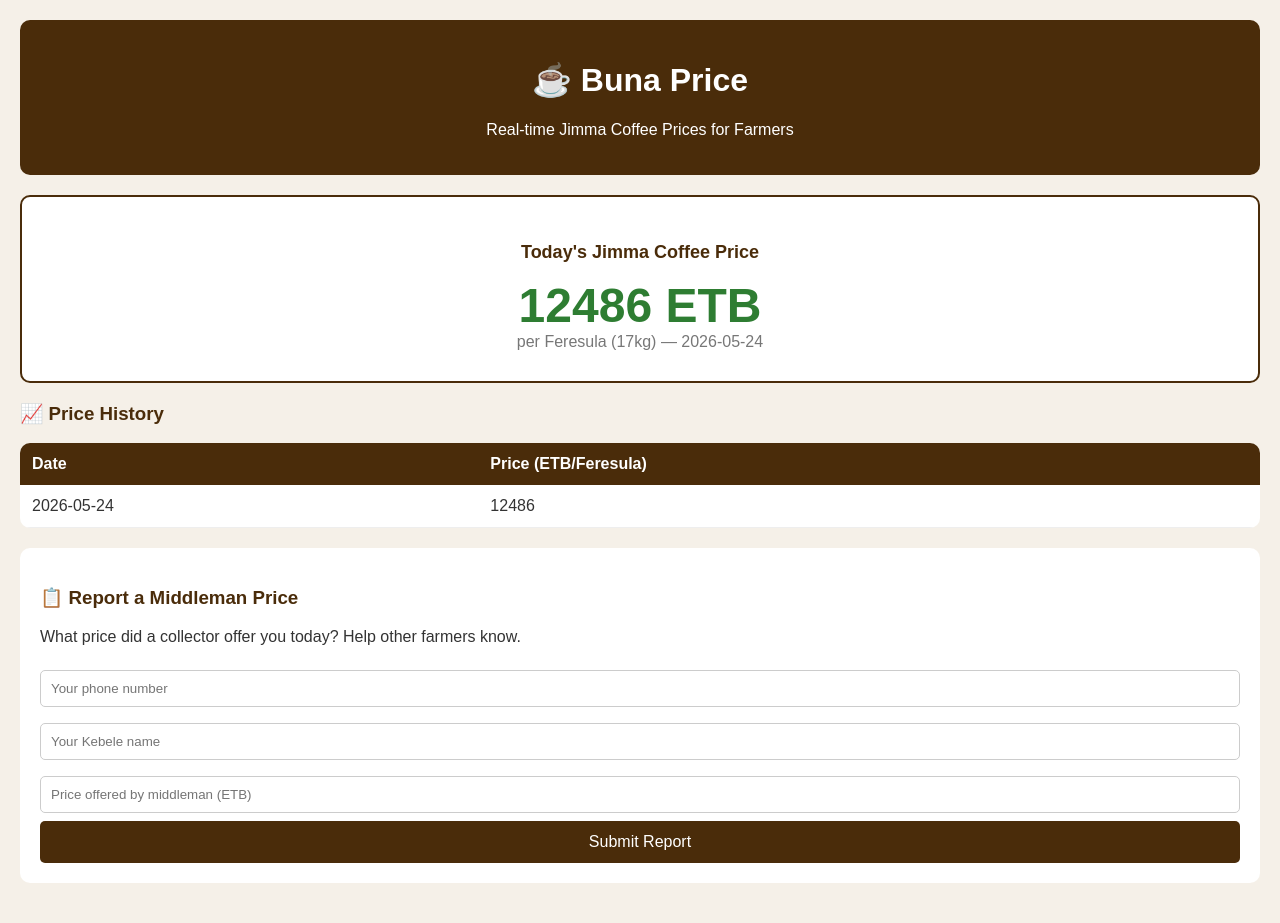
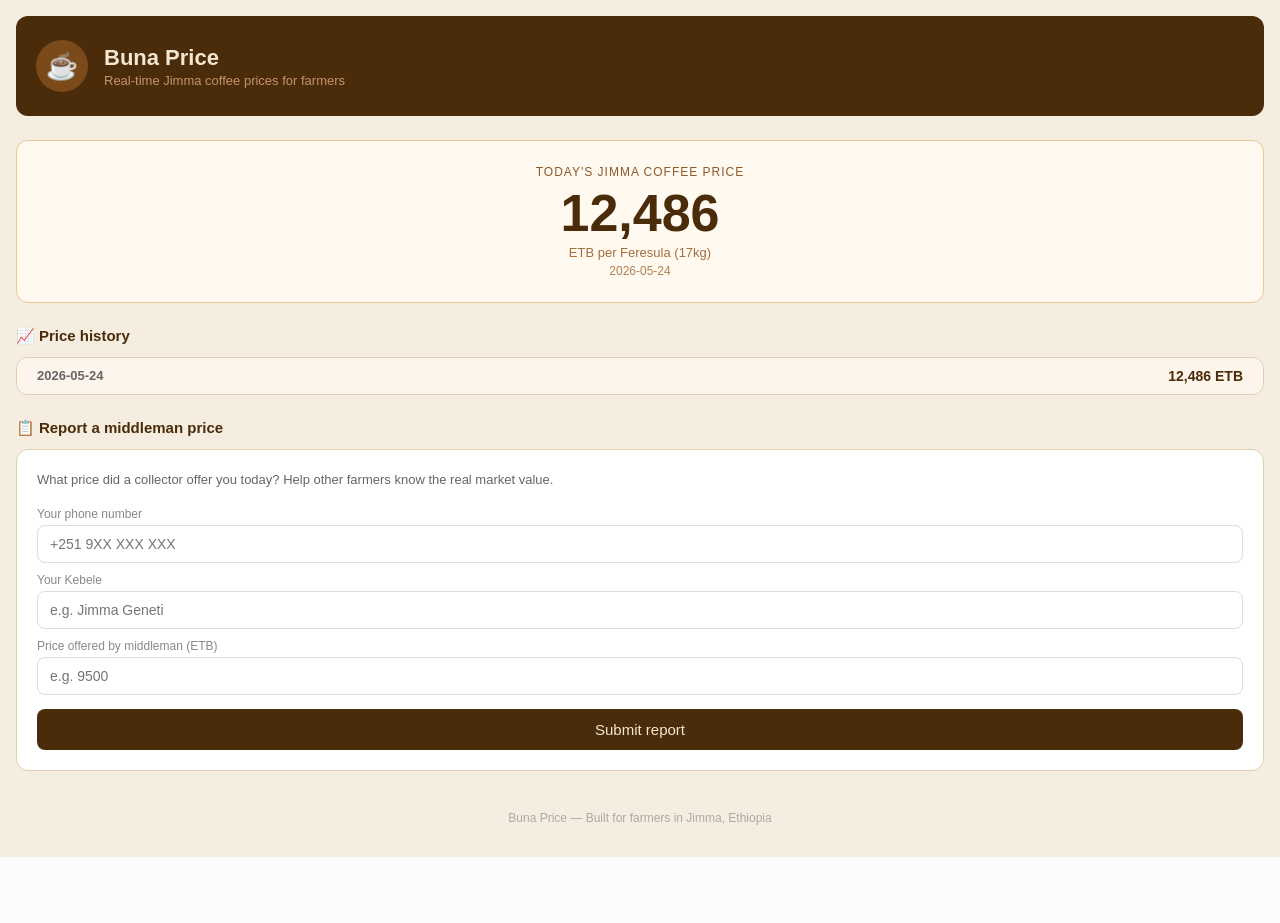
Before and after one commit to maruffadlu3-maker/bunaprice, a Flask app: page / in a window 1280 px wide. After the commit the page ends 857 px from the top, so only its background shows below. Run offline with Flask 3, Linux system fonts and the light colour scheme; data comes from the database, SQL or seed files in the repository.

Commit message:
Beautiful Ethiopian theme design

```diff
--- a/templates/index.html
+++ b/templates/index.html
@@ -5,139 +5,89 @@
     <meta name="viewport" content="width=device-width, initial-scale=1.0">
     <title>Buna Price - Jimma Coffee Prices</title>
     <style>
-        body {
-            font-family: Arial, sans-serif;
-            background-color: #f5f0e8;
-            color: #333;
-            margin: 0;
-            padding: 20px;
-        }
-        .header {
-            background-color: #4a2c0a;
-            color: white;
-            padding: 20px;
-            text-align: center;
-            border-radius: 10px;
-            margin-bottom: 20px;
-        }
-        .price-box {
-            background-color: #fff;
-            border: 2px solid #4a2c0a;
-            border-radius: 10px;
-            padding: 30px;
-            text-align: center;
-            margin-bottom: 20px;
-        }
-        .price-box h2 {
-            color: #4a2c0a;
-            font-size: 18px;
-        }
-        .price-box .price {
-            font-size: 48px;
-            font-weight: bold;
-            color: #2e7d32;
-        }
-        .price-box .unit {
-            font-size: 16px;
-            color: #777;
-        }
-        table {
-            width: 100%;
-            border-collapse: collapse;
-            background: white;
-            border-radius: 10px;
-            overflow: hidden;
-            margin-bottom: 20px;
-        }
-        th {
-            background-color: #4a2c0a;
-            color: white;
-            padding: 12px;
-            text-align: left;
-        }
-        td {
-            padding: 12px;
-            border-bottom: 1px solid #eee;
-        }
-        tr:hover {
-            background-color: #f9f4ec;
-        }
-        .report-form {
-            background: white;
-            padding: 20px;
-            border-radius: 10px;
-            margin-bottom: 20px;
-        }
-        .report-form h3 {
-            color: #4a2c0a;
-        }
-        input {
-            width: 100%;
-            padding: 10px;
-            margin: 8px 0;
-            border: 1px solid #ccc;
-            border-radius: 5px;
-            box-sizing: border-box;
-        }
-        button {
-            background-color: #4a2c0a;
-            color: white;
-            padding: 12px 24px;
-            border: none;
-            border-radius: 5px;
-            cursor: pointer;
-            width: 100%;
-            font-size: 16px;
-        }
-        button:hover {
-            background-color: #6b3f14;
-        }
+        * { box-sizing: border-box; margin: 0; padding: 0; }
+        body { font-family: Arial, sans-serif; background: #f5ede0; padding: 16px; }
+        .header { background: #4a2c0a; padding: 1.5rem 1.25rem; border-radius: 12px; margin-bottom: 1.5rem; display: flex; align-items: center; gap: 1rem; }
+        .logo { width: 52px; height: 52px; background: #7a4a1a; border-radius: 50%; display: flex; align-items: center; justify-content: center; font-size: 26px; flex-shrink: 0; }
+        .header-text h1 { font-size: 22px; font-weight: 600; color: #f5e6d0; }
+        .header-text p { font-size: 13px; color: #c4936a; margin-top: 2px; }
+        .price-card { background: #fff9f0; border: 1px solid #e8c99a; border-radius: 12px; padding: 1.5rem; margin-bottom: 1.5rem; text-align: center; }
+        .price-label { font-size: 12px; color: #8a5a2a; text-transform: uppercase; letter-spacing: 1px; margin-bottom: 0.5rem; }
+        .price-value { font-size: 52px; font-weight: bold; color: #4a2c0a; line-height: 1; }
+        .price-unit { font-size: 13px; color: #a07040; margin-top: 6px; }
+        .price-date { font-size: 12px; color: #b08050; margin-top: 4px; }
+        .section-title { font-size: 15px; font-weight: 600; color: #4a2c0a; margin-bottom: 0.75rem; }
+        .history-card { background: white; border: 1px solid #e0d0b0; border-radius: 12px; overflow: hidden; margin-bottom: 1.5rem; }
+        .history-row { display: flex; justify-content: space-between; padding: 10px 1.25rem; border-bottom: 1px solid #f0e0c0; }
+        .history-row:last-child { border-bottom: none; }
+        .history-row:first-child { background: #fdf5eb; font-weight: 600; }
+        .row-date { font-size: 13px; color: #666; }
+        .row-price { font-size: 14px; font-weight: 600; color: #4a2c0a; }
+        .report-card { background: white; border: 1px solid #e0d0b0; border-radius: 12px; padding: 1.25rem; margin-bottom: 1.5rem; }
+        .report-card p { font-size: 13px; color: #666; margin-bottom: 1rem; line-height: 1.6; }
+        .field { margin-bottom: 10px; }
+        .field label { font-size: 12px; color: #888; display: block; margin-bottom: 4px; }
+        .field input { width: 100%; padding: 10px 12px; border: 1px solid #ddd; border-radius: 8px; font-size: 14px; }
+        .submit-btn { width: 100%; padding: 12px; background: #4a2c0a; color: #f5e6d0; border: none; border-radius: 8px; font-size: 15px; cursor: pointer; margin-top: 4px; }
+        .submit-btn:hover { background: #6b3f14; }
+        .no-price { text-align: center; padding: 2rem; color: #888; }
+        .footer { text-align: center; font-size: 12px; color: #aaa; padding: 1rem 0; }
     </style>
 </head>
 <body>
 
     <div class="header">
-        <h1>☕ Buna Price</h1>
-        <p>Real-time Jimma Coffee Prices for Farmers</p>
+        <div class="logo">☕</div>
+        <div class="header-text">
+            <h1>Buna Price</h1>
+            <p>Real-time Jimma coffee prices for farmers</p>
+        </div>
     </div>
 
     {% if latest %}
-    <div class="price-box">
-        <h2>Today's Jimma Coffee Price</h2>
-        <div class="price">{{ latest[1] | int }} ETB</div>
-        <div class="unit">per Feresula (17kg) — {{ latest[0] }}</div>
+    <div class="price-card">
+        <div class="price-label">Today's Jimma coffee price</div>
+        <div class="price-value">{{ "{:,.0f}".format(latest[1]) }}</div>
+        <div class="price-unit">ETB per Feresula (17kg)</div>
+        <div class="price-date">{{ latest[0] }}</div>
     </div>
     {% else %}
-    <div class="price-box">
-        <h2>No price data yet</h2>
-        <p>Run the scraper to fetch today's price</p>
+    <div class="price-card">
+        <div class="no-price">No price yet today. Check back after market opens.</div>
     </div>
     {% endif %}
 
-    <h3 style="color:#4a2c0a;">📈 Price History</h3>
-    <table>
-        <tr>
-            <th>Date</th>
-            <th>Price (ETB/Feresula)</th>
-        </tr>
+    <div class="section-title">📈 Price history</div>
+    <div class="history-card">
         {% for row in prices %}
-        <tr>
-            <td>{{ row[0] }}</td>
-            <td>{{ row[1] | int }}</td>
-        </tr>
+        <div class="history-row">
+            <span class="row-date">{{ row[0] }}</span>
+            <span class="row-price">{{ "{:,.0f}".format(row[1]) }} ETB</span>
+        </div>
         {% endfor %}
-    </table>
+    </div>
 
-    <div class="report-form">
-        <h3>📋 Report a Middleman Price</h3>
-        <p>What price did a collector offer you today? Help other farmers know.</p>
+    <div class="section-title">📋 Report a middleman price</div>
+    <div class="report-card">
+        <p>What price did a collector offer you today? Help other farmers know the real market value.</p>
         <form action="/report" method="POST">
-            <input type="text" name="phone" placeholder="Your phone number" required />
-            <input type="text" name="kebele" placeholder="Your Kebele name" required />
-            <input type="number" name="offered_price" placeholder="Price offered by middleman (ETB)" required />
-            <button type="submit">Submit Report</button>
+            <div class="field">
+                <label>Your phone number</label>
+                <input type="text" name="phone" placeholder="+251 9XX XXX XXX" required />
+            </div>
+            <div class="field">
+                <label>Your Kebele</label>
+                <input type="text" name="kebele" placeholder="e.g. Jimma Geneti" required />
+            </div>
+            <div class="field">
+                <label>Price offered by middleman (ETB)</label>
+                <input type="number" name="offered_price" placeholder="e.g. 9500" required />
+            </div>
+            <button type="submit" class="submit-btn">Submit report</button>
         </form>
     </div>
 
+    <div class="footer">Buna Price — Built for farmers in Jimma, Ethiopia</div>
+
 </body>
 </html>
```
